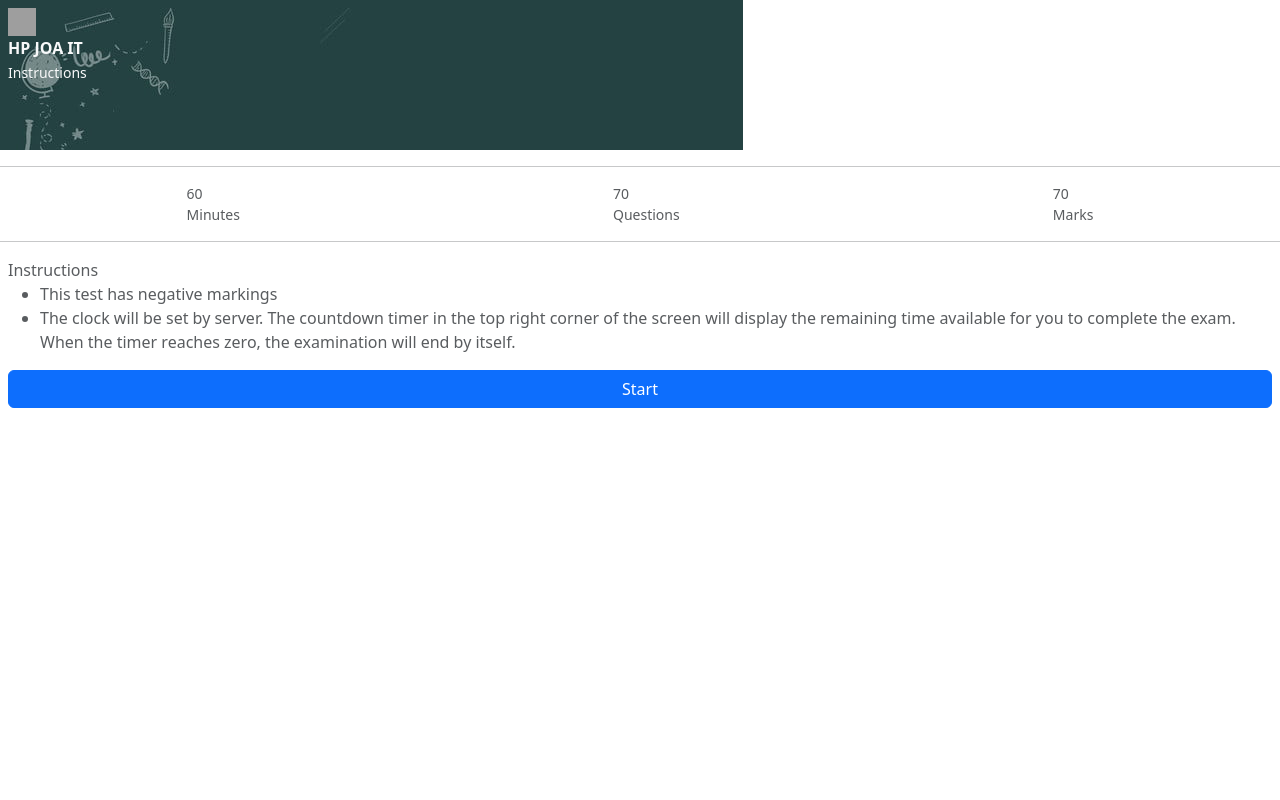
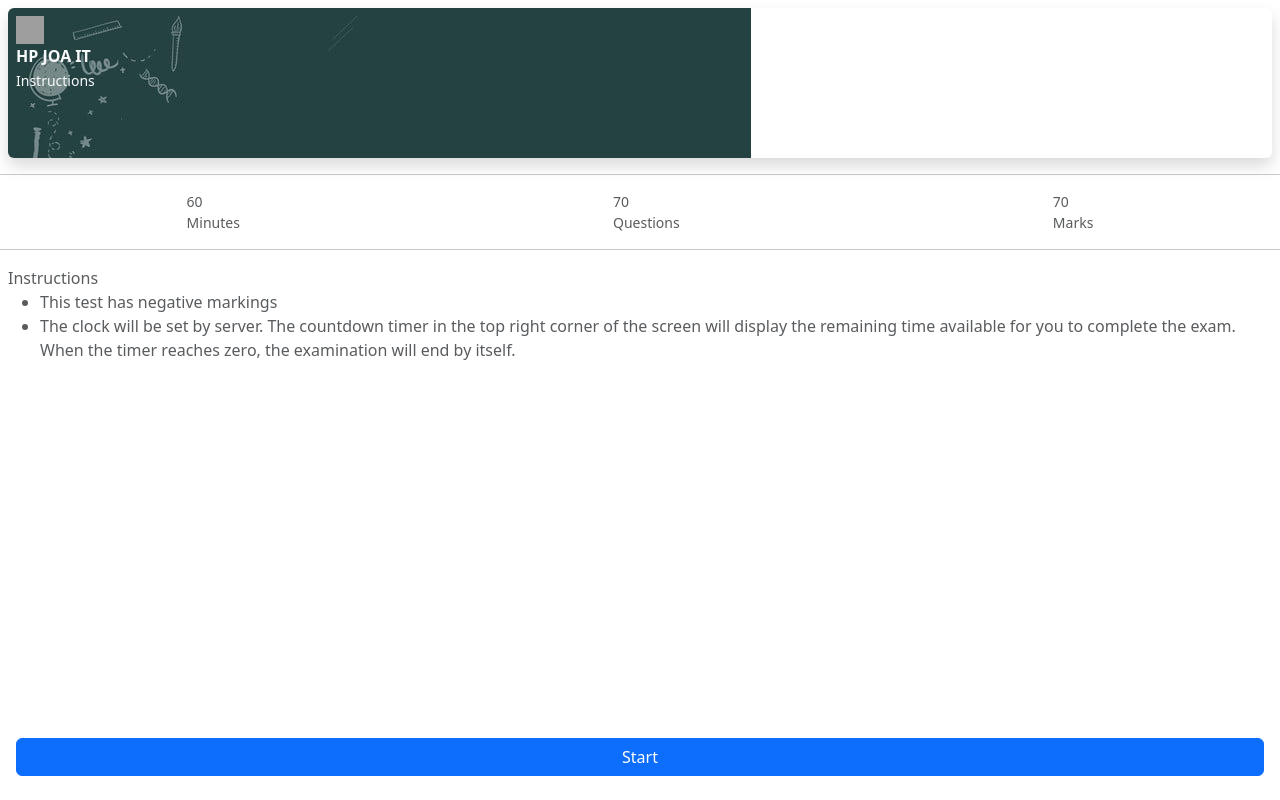
Before and after one commit to KapoorKartik/sucess-app-frontend, a React (Create React App) app: page / in a window 1280 px wide. Built offline with nearby package versions, Linux system fonts and the light colour scheme; grey boxes are pictures that could not be loaded.

Commit message:
added sticky button

```diff
--- a/src/pages/MockTest.jsx
+++ b/src/pages/MockTest.jsx
@@ -3,7 +3,7 @@ export const MockTest = () => {
   return (
     <>
       {/* <img height={"100px"} width={"100%"} src={bg} alt="background"/> */}
-      <div className="bg-image">
+      <div className="bg-image rounded m-2 shadow">
         <div className="text-start bg-transparent py-2">
           <img
             className="ms-2"
@@ -42,8 +42,8 @@ export const MockTest = () => {
           </li>
         </ul>
       </div>
-      <div class="d-grid gap-2 mx-2" >
-        <button class="btn btn-primary" type="button" >
+      <div className="d-flex mb-3 ms-3 me-3 navbar fixed-bottom" >
+        <button className="btn btn-primary flex-grow-1" type="button" >
           Start
         </button>
       </div>
```
Also changed, not shown: src/components/test/Tile.jsx (+0 -2 lines).
